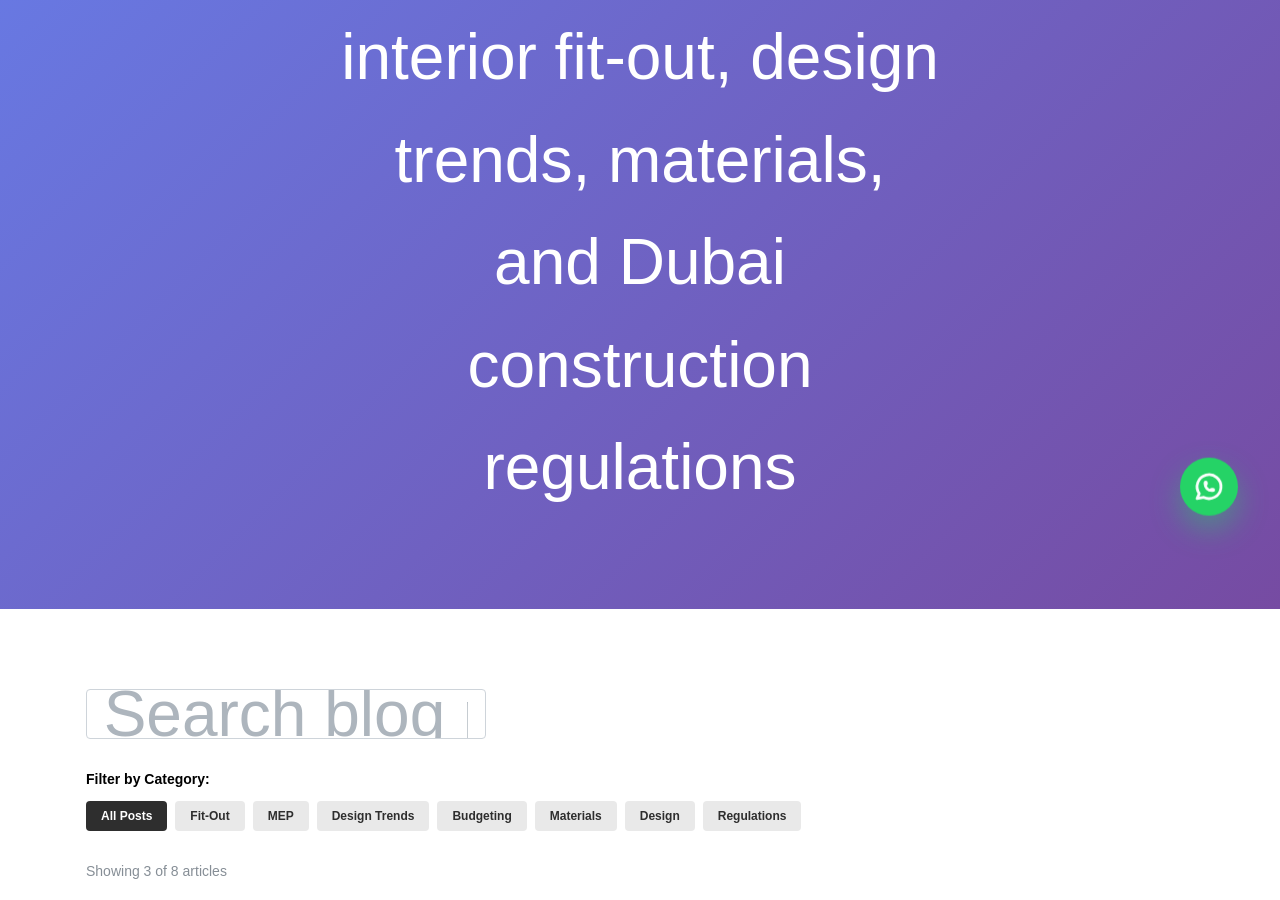
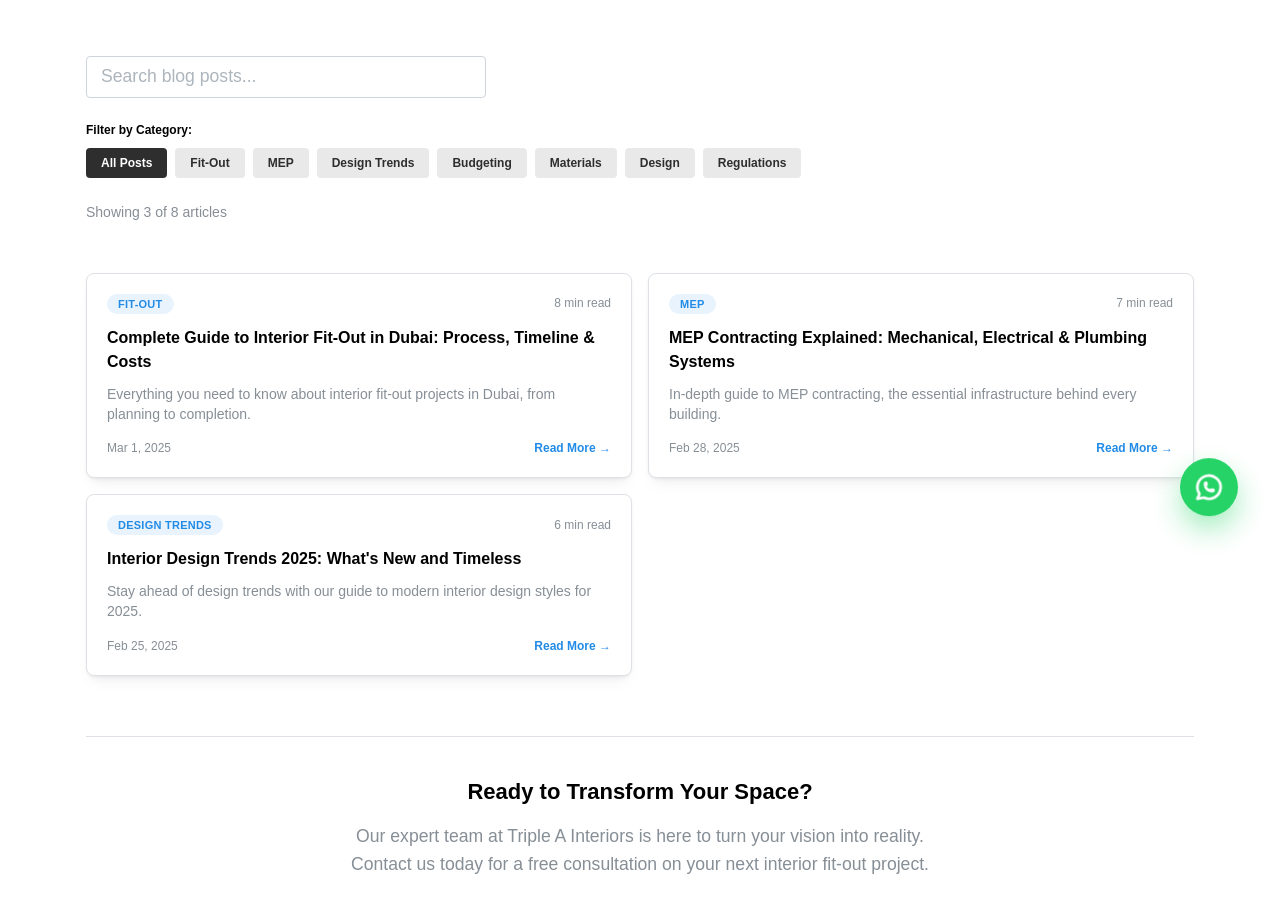
Before and after one commit to sloom99q/TripleA, a Next.js app: page /blog in a window 1280 px wide. Shown: the part 240-1140 px from the top of the page. Built offline with nearby package versions, Linux system fonts and the light colour scheme; a web font is replaced by a local one.

Commit message:
style: Fix blog GUI - tone down gradient, reduce text sizes, improve spacing

```diff
--- a/src/app/blog/page.tsx
+++ b/src/app/blog/page.tsx
@@ -60,39 +60,39 @@ export default function BlogPage() {
       {/* Hero Section */}
       <Box
         style={{
-          background: 'linear-gradient(135deg, #667eea 0%, #764ba2 100%)',
+          background: 'linear-gradient(145deg, #0f1018ff 0%, #1a1a2e 50%, #16213e 100%)',
           color: 'white',
-          padding: '80px 20px',
+          padding: '60px 20px',
           textAlign: 'center',
         }}
       >
         <Container>
-          <Title order={1} size="h1" mb={20} className={motionStyles.scrollFloatMedium}>
+          <Title order={1} size="h2" mb={16} className={motionStyles.scrollFloatMedium}>
             Interior Design & Construction Blog
           </Title>
-          <Text size="lg" mb={10} style={{ maxWidth: '600px', margin: '0 auto' }} className={motionStyles.scrollFloatSmall}>
+          <Text size="md" mb={10} style={{ maxWidth: '600px', margin: '0 auto' }} className={motionStyles.scrollFloatSmall}>
             Expert insights on interior fit-out, design trends, materials, and Dubai construction regulations
           </Text>
         </Container>
       </Box>
 
       {/* Blog Content */}
-      <Container py={80} size="lg">
+      <Container py={60} size="lg">
           {/* Search and Filter Section */}
-          <Box mb={60}>
+          <Box mb={50}>
             {/* Search Bar */}
             <Input
               placeholder="Search blog posts..."
-              size="lg"
-              mb={30}
+              size="md"
+              mb={24}
               value={searchQuery}
               onChange={(e) => setSearchQuery(e.currentTarget.value)}
               style={{ maxWidth: '400px' }}
             />
 
             {/* Category Filter */}
-            <Box mb={30}>
-              <Text fw={600} mb={12} size="sm">
+            <Box mb={24}>
+              <Text fw={600} mb={10} size="xs">
                 Filter by Category:
               </Text>
               <Group gap={8}>
@@ -124,7 +124,7 @@ export default function BlogPage() {
 
           {/* Blog Posts Grid */}
           {sortedPosts.length > 0 ? (
-            <SimpleGrid cols={{ base: 1, sm: 1, md: 2, lg: 2 }} spacing="lg" mb={60}>
+            <SimpleGrid cols={{ base: 1, sm: 1, md: 2, lg: 2 }} spacing="md" mb={50}>
               {sortedPosts.map((post) => (
                 <Link
                   key={post.slug}
@@ -162,12 +162,12 @@ export default function BlogPage() {
                     </Group>
 
                     {/* Title */}
-                    <Title order={3} mb={12} lineClamp={2}>
+                    <Title order={4} mb={10} lineClamp={2} size="h5">
                       {post.title}
                     </Title>
 
                     {/* Description */}
-                    <Text c="dimmed" size="sm" mb={20} lineClamp={3}>
+                    <Text c="dimmed" size="sm" mb={16} lineClamp={3}>
                       {post.description}
                     </Text>
 
@@ -198,17 +198,17 @@ export default function BlogPage() {
 
           {/* CTA Section */}
           <Box
-            mt={80}
-            pt={60}
+            mt={60}
+            pt={40}
             style={{
               borderTop: '1px solid #dee2e6',
               textAlign: 'center',
             }}
           >
-            <Title order={2} mb={20}>
+            <Title order={3} mb={16}>
               Ready to Transform Your Space?
             </Title>
-            <Text mb={30} size="lg" c="dimmed" style={{ maxWidth: '600px', margin: '0 auto 30px' }}>
+            <Text mb={24} size="md" c="dimmed" style={{ maxWidth: '600px', margin: '0 auto 24px' }}>
               Our expert team at Triple A Interiors is here to turn your vision into reality.
               Contact us today for a free consultation on your next interior fit-out project.
             </Text>
```
Also changed, not shown: src/components/pages/Blog/BlogPostContent.tsx (+15 -15 lines).
